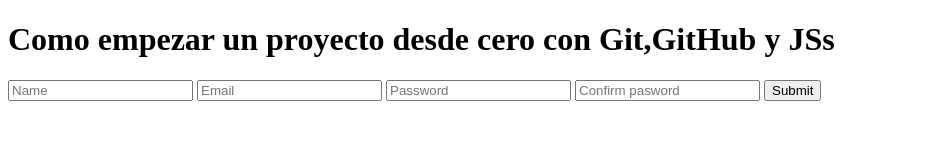
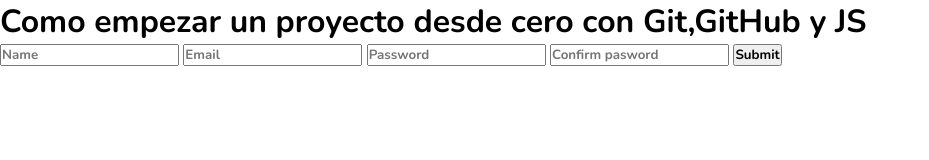
Before and after one commit to JonHernandez20/Practica-JavaScript, a plain HTML site: page index.html in a window 1280 px wide. Shown: the whole page, without its empty margins (0-929 px from the left). Drawn offline with nearby package versions, Linux system fonts and the light colour scheme.

```diff
--- a/index.html
+++ b/index.html
@@ -4,12 +4,18 @@
     <meta charset="UTF-8">
     <meta http-equiv="X-UA-Compatible" content="IE=edge">
     <meta name="viewport" content="width=device-width, initial-scale=1.0">
+
+    <!-- Styles -->
     <link rel="stylesheet" href="styles/main.css">
+
+    <!-- Font awesome -->
+    <link rel="preconnect" href="https://fonts.googleapis.com"><link rel="preconnect" href="https://fonts.gstatic.com" crossorigin><link href="https://fonts.googleapis.com/css2?family=Maven+Pro:wght@400;700&family=Nunito:wght@700&display=swap" rel="stylesheet">
+
     <title>GitHub y JS</title>
 </head>
 <body>
     <header>
-        <h1>Como empezar un proyecto desde cero con Git,GitHub y JSs</h1>
+        <h1>Como empezar un proyecto desde cero con Git,GitHub y JS</h1>
     </header>
     <main>
         <form action="">
--- a/styles/main.css
+++ b/styles/main.css
@@ -0,0 +1,9 @@
+@import url('https://fonts.googleapis.com/css2?family=Maven+Pro:wght@400;700&family=Nunito:wght@700&display=swap');
+
+* {
+    font-family: 'Maven Pro', sans-serif;
+    font-family: 'Nunito', sans-serif;
+    margin: 0;
+    padding: 0;
+    box-sizing: border-box;
+}
```
